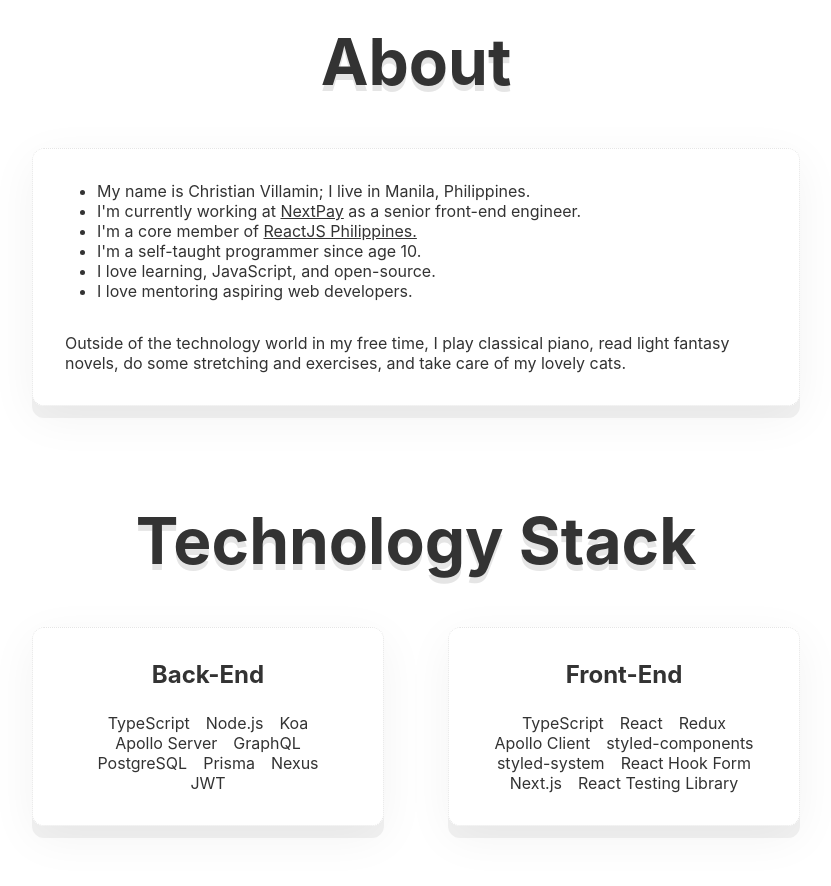
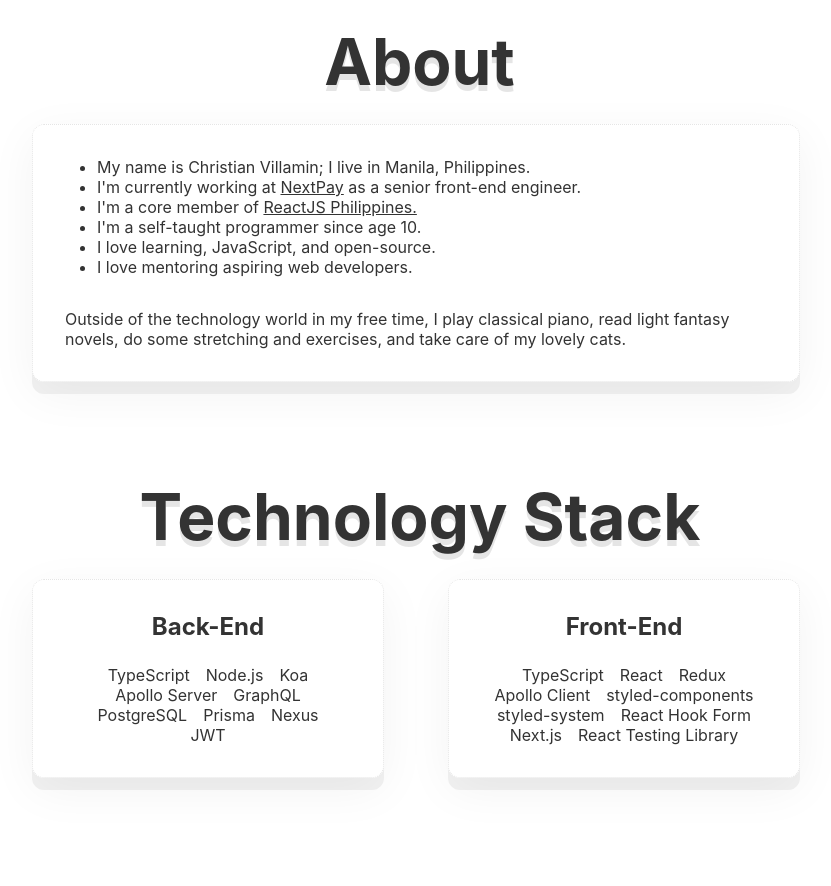
Before and after one commit to codekcv/personal-site-nextjs, a Next.js app: page / in a window 1280 px wide. Shown: the part 840-1726 px from the top of the page, without its empty margins (224-1055 px from the left). Built offline with nearby package versions, Linux system fonts and the light colour scheme.

Commit message:
feat: add bobbing to titles

```diff
--- a/pages-main/Home/About/About.main.tsx
+++ b/pages-main/Home/About/About.main.tsx
@@ -1,3 +1,4 @@
+import Bobble from 'components/Bobble'
 import Card from 'components/Card'
 import Box from 'components/general/Box/Box.main'
 import Item from 'components/general/Item/Item.main'
@@ -36,6 +37,7 @@ const About = (): JSX.Element => {
     <Box mt="10vh">
       <InView threshold={0.5} delay={animDelay} triggerOnce={triggerOnce}>
         {({ inView, ref }) => (
+          <Bobble>
             <Text
               as={motion.h1}
               fontSize="4rem"
@@ -53,6 +55,7 @@ const About = (): JSX.Element => {
             >
               About
             </Text>
+          </Bobble>
         )}
       </InView>
 
@@ -60,7 +63,7 @@ const About = (): JSX.Element => {
         {({ inView, ref }) => (
           <Card
             width="100%"
-            mt="3rem"
+            mt="1.5rem"
             ref={ref}
             variants={{
               out: { opacity: 0, transform: 'translateY(-3rem)' },
--- a/pages-main/Home/Hero/Hero.main.tsx
+++ b/pages-main/Home/Hero/Hero.main.tsx
@@ -1,3 +1,4 @@
+import Bobble from 'components/Bobble'
 import Box from 'components/general/Box/Box.main'
 import Flex from 'components/general/Flex/Flex.main'
 import Text from 'components/general/Text/Text.main'
@@ -50,6 +51,7 @@ const Hero = (): JSX.Element => {
             />
           </ImageContainer>
 
+          <Bobble>
             <Text
               as="h1"
               fontSize={64}
@@ -57,6 +59,7 @@ const Hero = (): JSX.Element => {
             >
               Christian Villamin
             </Text>
+          </Bobble>
 
           <Text as="p" fontSize={24}>
             I&apos;m a software engineer specializing on web technologies.
--- a/pages-main/Home/Projects/Projects.main.tsx
+++ b/pages-main/Home/Projects/Projects.main.tsx
@@ -1,3 +1,4 @@
+import Bobble from 'components/Bobble'
 import Box from 'components/general/Box/Box.main'
 import Text from 'components/general/Text/Text.main'
 import { motion } from 'framer-motion'
@@ -10,6 +11,7 @@ const Projects = (): JSX.Element => {
     <Box mt="10vh">
       <InView threshold={0.5} delay={animDelay} triggerOnce={triggerOnce}>
         {({ inView, ref }) => (
+          <Bobble>
             <Text
               as={motion.h1}
               fontSize="4rem"
@@ -27,6 +29,7 @@ const Projects = (): JSX.Element => {
             >
               Projects
             </Text>
+          </Bobble>
         )}
       </InView>
     </Box>
--- a/pages-main/Home/Stack/Stack.main.tsx
+++ b/pages-main/Home/Stack/Stack.main.tsx
@@ -1,3 +1,4 @@
+import Bobble from 'components/Bobble'
 import Card from 'components/Card'
 import Box from 'components/general/Box/Box.main'
 import Flex from 'components/general/Flex/Flex.main'
@@ -13,6 +14,7 @@ const Stack = (): JSX.Element => {
     <Box width={[1]} mt="10vh">
       <InView threshold={0.5} delay={animDelay} triggerOnce={triggerOnce}>
         {({ inView, ref }) => (
+          <Bobble>
             <Text
               as={motion.h1}
               fontSize="4rem"
@@ -30,12 +32,13 @@ const Stack = (): JSX.Element => {
             >
               Technology Stack
             </Text>
+          </Bobble>
         )}
       </InView>
 
       <InView threshold={0.35} delay={animDelay} triggerOnce={triggerOnce}>
         {({ inView, ref }) => (
-          <Flex justifyContent="center" mt="3rem" ref={ref}>
+          <Flex justifyContent="center" mt="1.5rem" ref={ref}>
             <Card
               width="50%"
               mr="2rem"
```
Lines whose indentation alone changed are shown as unchanged.
